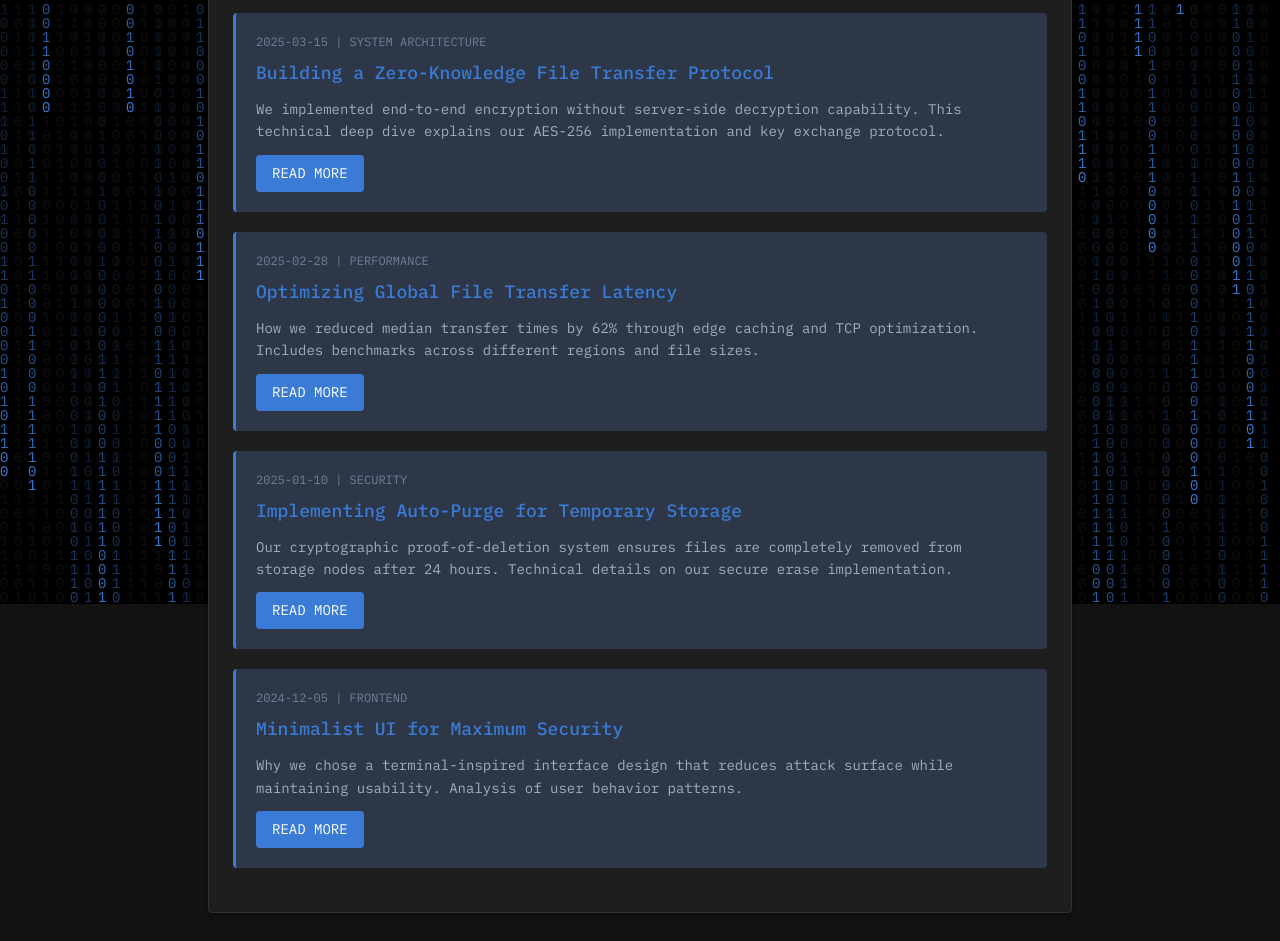
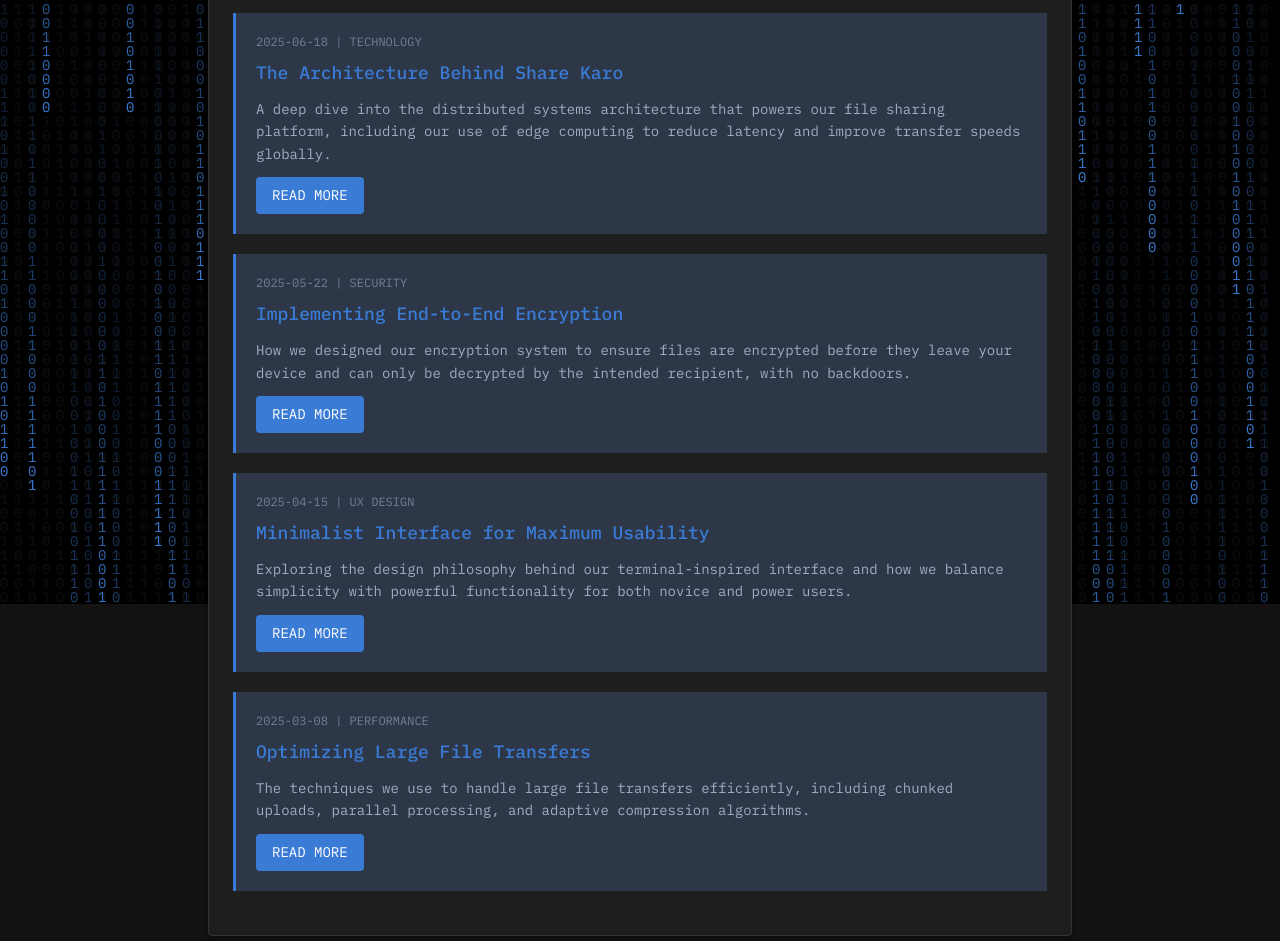
Before and after one commit to sidmaharana/Share-Karo, a website: page public/Blog.html in a window 1280 px wide. Shown: the part 196-1137 px from the top of the page. Drawn offline with nearby package versions, Linux system fonts and the light colour scheme.

Commit message:
Update Blog.html

```diff
--- a/public/Blog.html
+++ b/public/Blog.html
@@ -12,7 +12,6 @@
       font-family: 'IBM Plex Mono', 'Courier New', monospace;
       overflow-x: hidden;
     }
-
     canvas {
       position: fixed;
       top: 0;
@@ -20,63 +19,57 @@
       z-index: 0;
       pointer-events: none;
     }
-
     .panel {
       background: #1e1e1e;
       border: 1px solid #333;
       border-radius: 4px;
-        box-shadow: 0 2px 4px rgba(0, 0, 0, 0.3);
+      box-shadow: 0 2px 4px rgba(0,0,0,0.3);
       z-index: 10;
       position: relative;
     }
-
     .header-accent {
       border-bottom: 2px solid #3a7bd5;
     }
-
     .status-indicator {
       height: 10px;
       width: 10px;
       border-radius: 50%;
       display: inline-block;
       margin-right: 6px;
-        background: #48bb78;
-        box-shadow: 0 0 8px #48bb78;
+      background-color: #10b981;
+      animation: pulse 2s infinite;
     }
-
+    @keyframes pulse {
+      0%, 100% { opacity: 1; transform: scale(1); }
+      50% { opacity: 0.5; transform: scale(1.5); }
+    }
     .blog-card {
       background: #2d3748;
       border-left: 3px solid #3a7bd5;
       padding: 20px;
       margin-bottom: 20px;
       transition: all 0.2s;
-        border-radius: 4px;
     }
-
     .blog-card:hover {
       background: #4a5568;
       transform: translateY(-2px);
     }
-
     .blog-title {
       color: #3a7bd5;
       font-weight: 500;
       margin-bottom: 12px;
       font-size: 18px;
     }
-
     .blog-date {
       color: #718096;
       font-size: 12px;
       margin-bottom: 8px;
     }
-
     .blog-excerpt {
       color: #a0aec0;
       font-size: 14px;
       line-height: 1.6;
     }
-
     .btn-primary {
       background: #3a7bd5;
       color: white;
@@ -85,7 +78,6 @@
       font-size: 14px;
       transition: all 0.2s;
     }
-
     .btn-primary:hover {
       background: #2c5fb3;
     }
@@ -127,41 +119,37 @@
         </div>
 
         <div class="blog-card">
-            <div class="blog-date">2025-03-15 | SYSTEM ARCHITECTURE</div>
-            <h3 class="blog-title">Building a Zero-Knowledge File Transfer Protocol</h3>
+          <div class="blog-date">2025-06-18 | TECHNOLOGY</div>
+          <h3 class="blog-title">The Architecture Behind Share Karo</h3>
           <p class="blog-excerpt">
-              We implemented end-to-end encryption without server-side decryption capability.
-              This technical deep dive explains our AES-256 implementation and key exchange protocol.
+            A deep dive into the distributed systems architecture that powers our file sharing platform, including our use of edge computing to reduce latency and improve transfer speeds globally.
           </p>
           <a href="#" class="btn-primary inline-block mt-3">READ MORE</a>
         </div>
 
         <div class="blog-card">
-            <div class="blog-date">2025-02-28 | PERFORMANCE</div>
-            <h3 class="blog-title">Optimizing Global File Transfer Latency</h3>
+          <div class="blog-date">2025-05-22 | SECURITY</div>
+          <h3 class="blog-title">Implementing End-to-End Encryption</h3>
           <p class="blog-excerpt">
-              How we reduced median transfer times by 62% through edge caching and TCP optimization.
-              Includes benchmarks across different regions and file sizes.
+            How we designed our encryption system to ensure files are encrypted before they leave your device and can only be decrypted by the intended recipient, with no backdoors.
           </p>
           <a href="#" class="btn-primary inline-block mt-3">READ MORE</a>
         </div>
 
         <div class="blog-card">
-            <div class="blog-date">2025-01-10 | SECURITY</div>
-            <h3 class="blog-title">Implementing Auto-Purge for Temporary Storage</h3>
+          <div class="blog-date">2025-04-15 | UX DESIGN</div>
+          <h3 class="blog-title">Minimalist Interface for Maximum Usability</h3>
           <p class="blog-excerpt">
-              Our cryptographic proof-of-deletion system ensures files are completely removed from
-              storage nodes after 24 hours. Technical details on our secure erase implementation.
+            Exploring the design philosophy behind our terminal-inspired interface and how we balance simplicity with powerful functionality for both novice and power users.
           </p>
           <a href="#" class="btn-primary inline-block mt-3">READ MORE</a>
         </div>
 
         <div class="blog-card">
-            <div class="blog-date">2024-12-05 | FRONTEND</div>
-            <h3 class="blog-title">Minimalist UI for Maximum Security</h3>
+          <div class="blog-date">2025-03-08 | PERFORMANCE</div>
+          <h3 class="blog-title">Optimizing Large File Transfers</h3>
           <p class="blog-excerpt">
-              Why we chose a terminal-inspired interface design that reduces attack surface while
-              maintaining usability. Analysis of user behavior patterns.
+            The techniques we use to handle large file transfers efficiently, including chunked uploads, parallel processing, and adaptive compression algorithms.
           </p>
           <a href="#" class="btn-primary inline-block mt-3">READ MORE</a>
         </div>
@@ -175,7 +163,7 @@
     </footer>
   </div>
 
-    <!-- Matrix Animation Script -->
+  <!-- Matrix Animation -->
   <script>
     const canvas = document.getElementById('matrixCanvas');
     const ctx = canvas.getContext('2d');
@@ -200,7 +188,6 @@
       }
     }
     setInterval(draw, 35);
-
     window.addEventListener('resize', () => {
       canvas.width = window.innerWidth;
       canvas.height = window.innerHeight;
```
Lines whose indentation alone changed are shown as unchanged.
